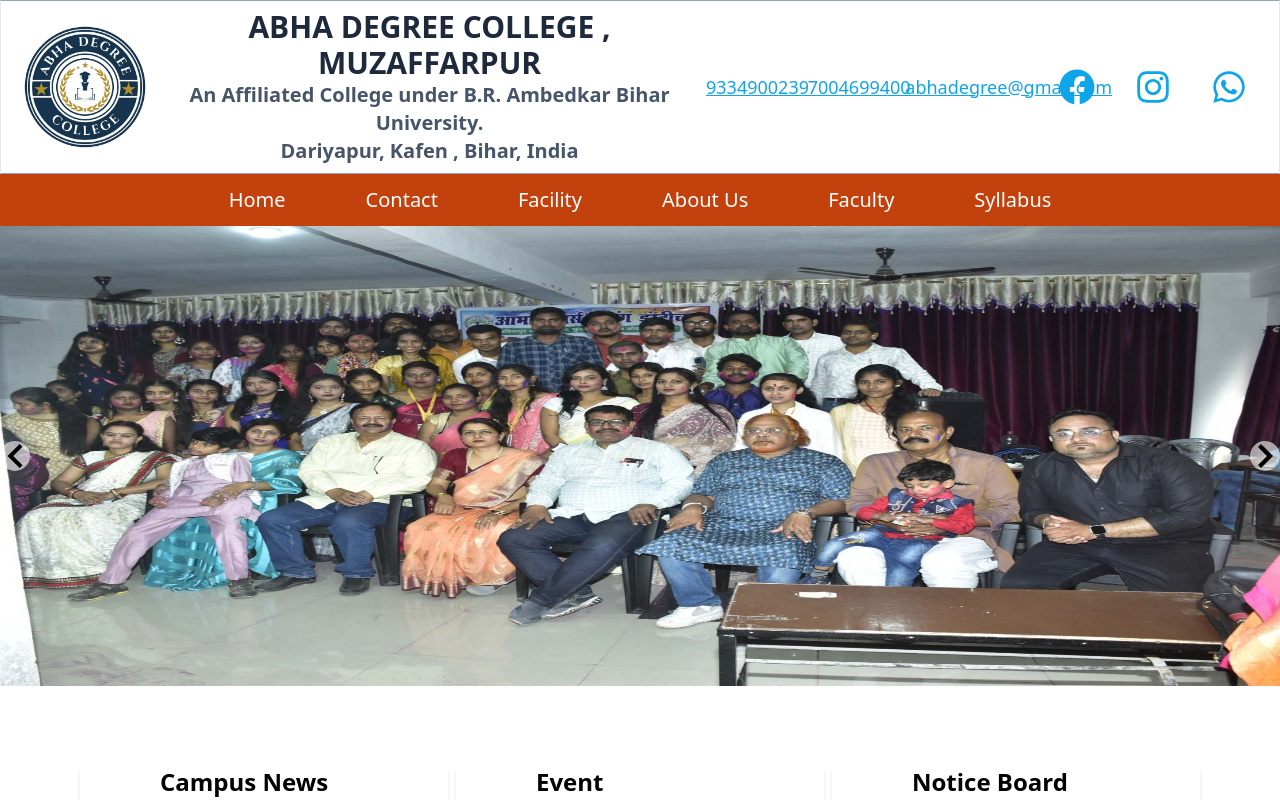
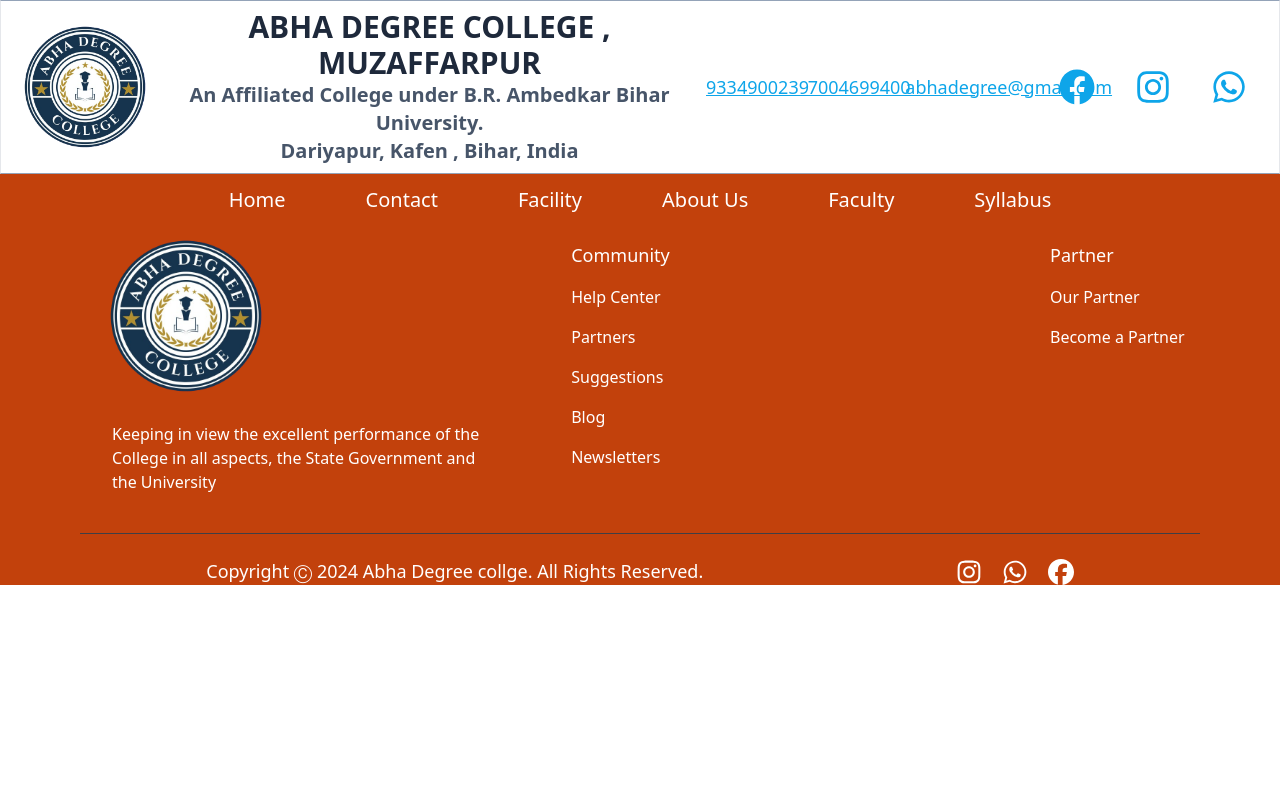
Before and after one commit to navin042002/abha-degree-college, a React (Vite) app: page / in a window 1280 px wide. Shown: the top 800 px of the page. Built offline with nearby package versions, Linux system fonts and the light colour scheme.

Commit message:
closing website

```diff
--- a/src/App.jsx
+++ b/src/App.jsx
@@ -8,7 +8,7 @@
     <div>
       <Header />
       <main>
-        <Outlet />
+        {/* <Outlet /> */}
       </main>
 
       <Footer />
```
